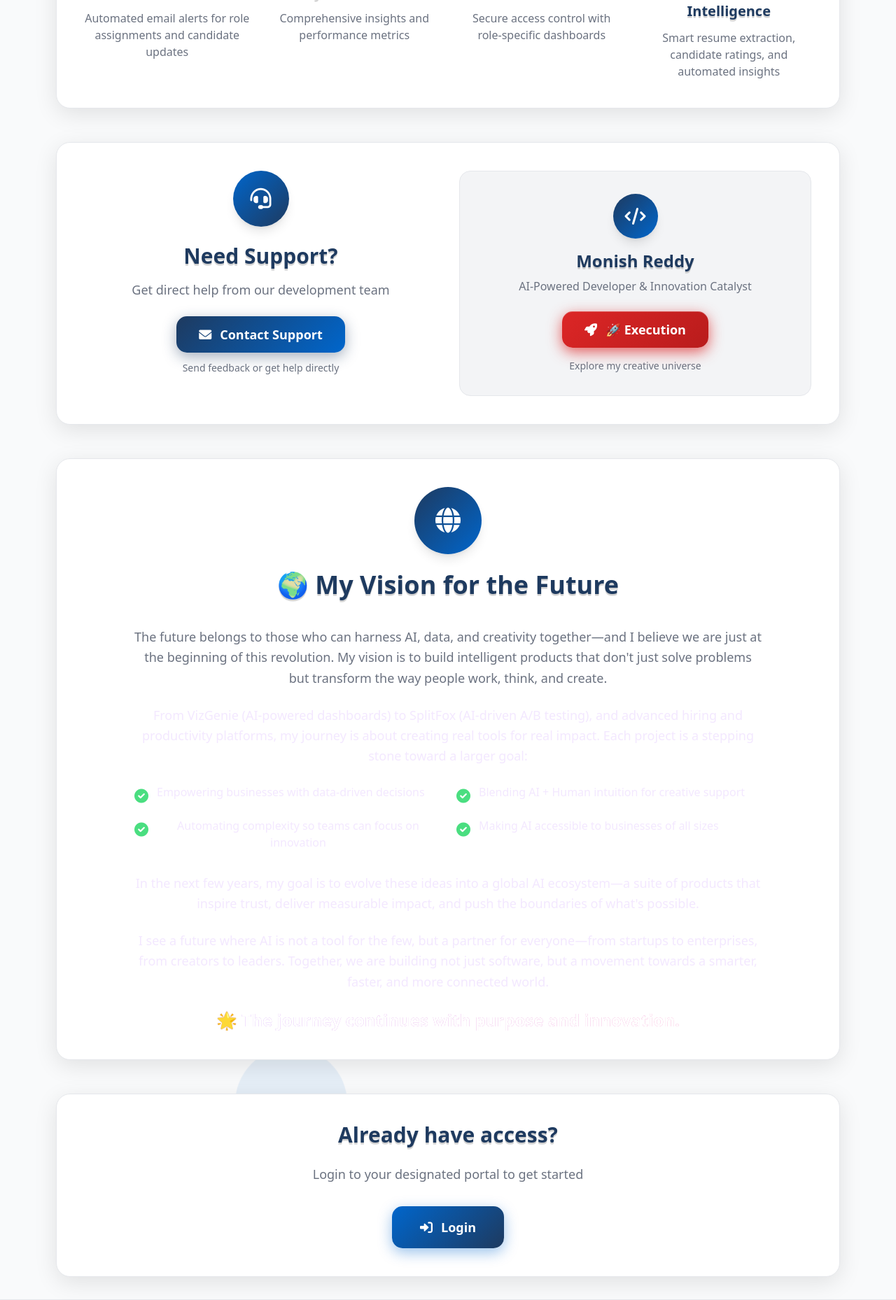
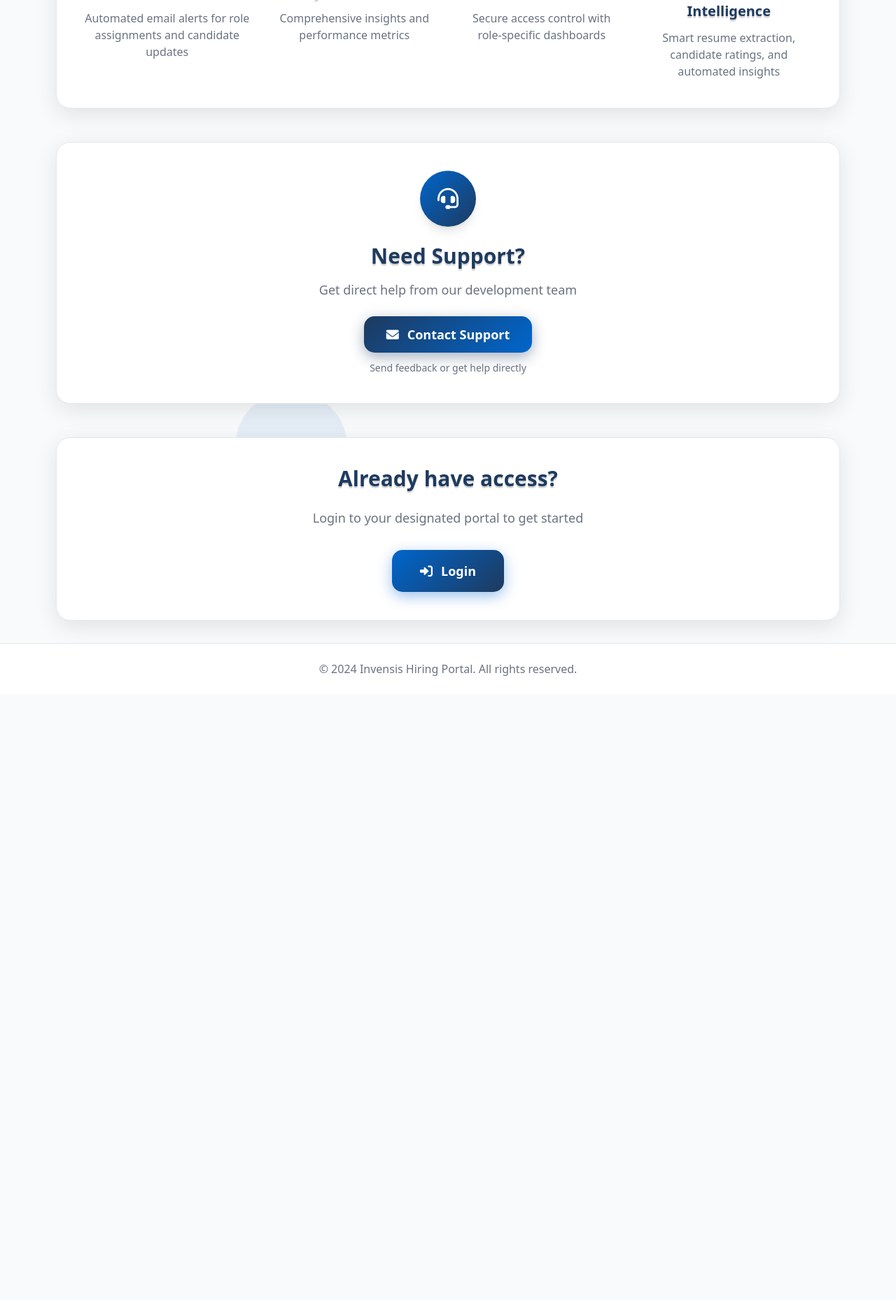
Before and after one commit to Mo-nish/Invensis_Requiter, a Flask app: page / in a window 1280 px wide. Shown: the part 1026-2884 px from the top of the page at 70% size. After the commit the page ends 1992 px from the top, so only its background shows below. Run offline with Flask 3, Linux system fonts and the light colour scheme; data that the repository does not hold is empty; some libraries are stand-ins or nearby versions.

Commit message:
Remove personal profile card and vision section from homepage

```diff
--- a/Documents/Invensis/templates/index.html
+++ b/Documents/Invensis/templates/index.html
@@ -162,8 +162,6 @@
 
         <!-- Contact Support Section - Invensis Colors -->
         <div class="card-3d p-10 mb-12 fade-in" style="background: white; border: 1px solid #e5e7eb;">
-            <div class="grid grid-cols-1 lg:grid-cols-2 gap-8">
-                <!-- Left Side - Support Info -->
             <div class="text-center">
                 <div class="w-20 h-20 rounded-full flex items-center justify-center mx-auto mb-6 shadow-lg" style="background: linear-gradient(135deg, var(--invensis-blue) 0%, var(--invensis-navy) 100%);">
                     <i class="fas fa-headset text-3xl text-white"></i>
@@ -175,83 +173,6 @@
                     Contact Support
                 </a>
                 <p class="text-sm mt-3" style="color: var(--invensis-gray);">Send feedback or get help directly</p>
-                </div>
-
-                <!-- Right Side - Monish Reddy Info -->
-                <div class="text-center">
-                    <div class="rounded-2xl p-8 border" style="background: var(--invensis-light-gray); border-color: #e5e7eb;">
-                        <div class="w-16 h-16 rounded-full flex items-center justify-center mx-auto mb-4 shadow-lg" style="background: linear-gradient(135deg, var(--invensis-navy) 0%, var(--invensis-blue) 100%);">
-                            <i class="fas fa-code text-2xl text-white"></i>
-                        </div>
-                        <h3 class="text-2xl font-bold mb-2 text-3d" style="color: var(--invensis-navy);">Monish Reddy</h3>
-                        <p class="mb-6" style="color: var(--invensis-gray);">AI-Powered Developer & Innovation Catalyst</p>
-
-                        <!-- Execution Button -->
-                        <a href="{{ url_for('heaven_execution') }}" class="btn-3d btn-execution inline-flex items-center text-lg px-8 py-3 mb-4">
-                            <i class="fas fa-rocket mr-3"></i>
-                            🚀 Execution
-                        </a>
-
-                        <p class="text-sm" style="color: var(--invensis-gray);">Explore my creative universe</p>
-                    </div>
-                </div>
-            </div>
-        </div>
-
-        <!-- About Section - Invensis Colors -->
-        <div class="card-3d p-10 mb-12 fade-in" style="background: white; border: 1px solid #e5e7eb;">
-            <div class="text-center mb-10">
-                <div class="w-24 h-24 rounded-full flex items-center justify-center mx-auto mb-6 shadow-lg" style="background: linear-gradient(135deg, var(--invensis-navy) 0%, var(--invensis-blue) 100%);">
-                    <i class="fas fa-globe text-4xl text-white"></i>
-                </div>
-                <h2 class="text-4xl font-bold mb-4 text-3d" style="color: var(--invensis-navy);">🌍 My Vision for the Future</h2>
-            </div>
-
-            <div class="max-w-4xl mx-auto">
-                <p class="text-lg mb-6 leading-relaxed" style="color: var(--invensis-gray);">
-                    The future belongs to those who can harness AI, data, and creativity together—and I believe we are just at the beginning of this revolution. My vision is to build intelligent products that don't just solve problems but transform the way people work, think, and create.
-                </p>
-
-                <p class="text-lg text-purple-100 mb-6 leading-relaxed">
-                    From VizGenie (AI-powered dashboards) to SplitFox (AI-driven A/B testing), and advanced hiring and productivity platforms, my journey is about creating real tools for real impact. Each project is a stepping stone toward a larger goal:
-                </p>
-
-                <div class="grid grid-cols-1 md:grid-cols-2 gap-6 mb-8">
-                    <div class="space-y-4">
-                        <div class="flex items-start space-x-3">
-                            <i class="fas fa-check-circle text-green-400 mt-1 text-xl"></i>
-                            <span class="text-purple-100">Empowering businesses with data-driven decisions</span>
-                        </div>
-                        <div class="flex items-start space-x-3">
-                            <i class="fas fa-check-circle text-green-400 mt-1 text-xl"></i>
-                            <span class="text-purple-100">Automating complexity so teams can focus on innovation</span>
-                        </div>
-                    </div>
-                    <div class="space-y-4">
-                        <div class="flex items-start space-x-3">
-                            <i class="fas fa-check-circle text-green-400 mt-1 text-xl"></i>
-                            <span class="text-purple-100">Blending AI + Human intuition for creative support</span>
-                        </div>
-                        <div class="flex items-start space-x-3">
-                            <i class="fas fa-check-circle text-green-400 mt-1 text-xl"></i>
-                            <span class="text-purple-100">Making AI accessible to businesses of all sizes</span>
-                        </div>
-                    </div>
-                </div>
-
-                <p class="text-lg text-purple-100 mb-6 leading-relaxed">
-                    In the next few years, my goal is to evolve these ideas into a global AI ecosystem—a suite of products that inspire trust, deliver measurable impact, and push the boundaries of what's possible.
-                </p>
-
-                <p class="text-lg text-purple-100 mb-6 leading-relaxed">
-                    I see a future where AI is not a tool for the few, but a partner for everyone—from startups to enterprises, from creators to leaders. Together, we are building not just software, but a movement towards a smarter, faster, and more connected world.
-                </p>
-
-                <div class="text-center">
-                    <div class="inline-flex items-center text-2xl font-bold text-white bg-gradient-to-r from-purple-400 to-pink-400 bg-clip-text text-transparent">
-                        🌟 The journey continues with purpose and innovation.
-                    </div>
-                </div>
             </div>
         </div>
 
```
Lines whose indentation alone changed are shown as unchanged.
